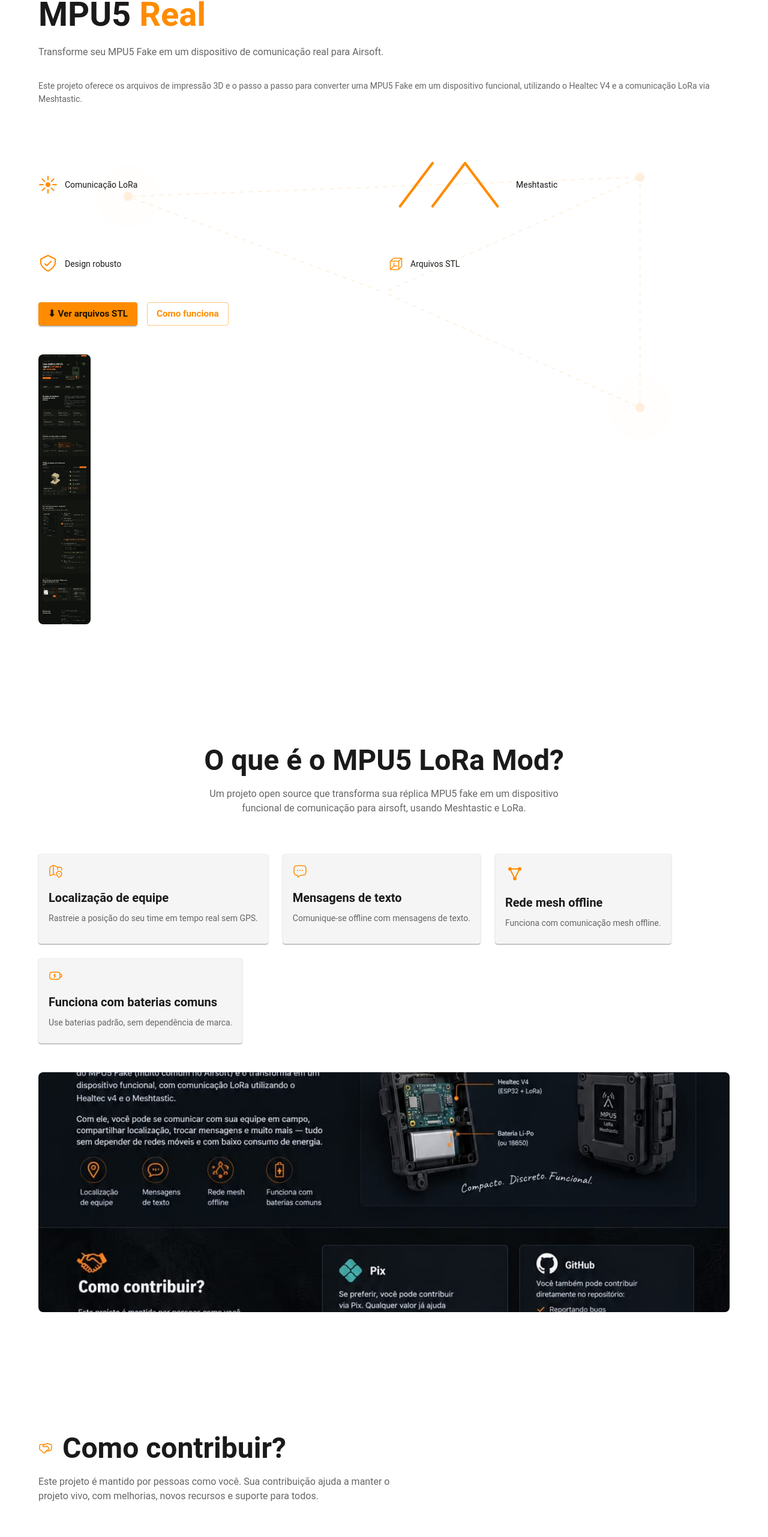
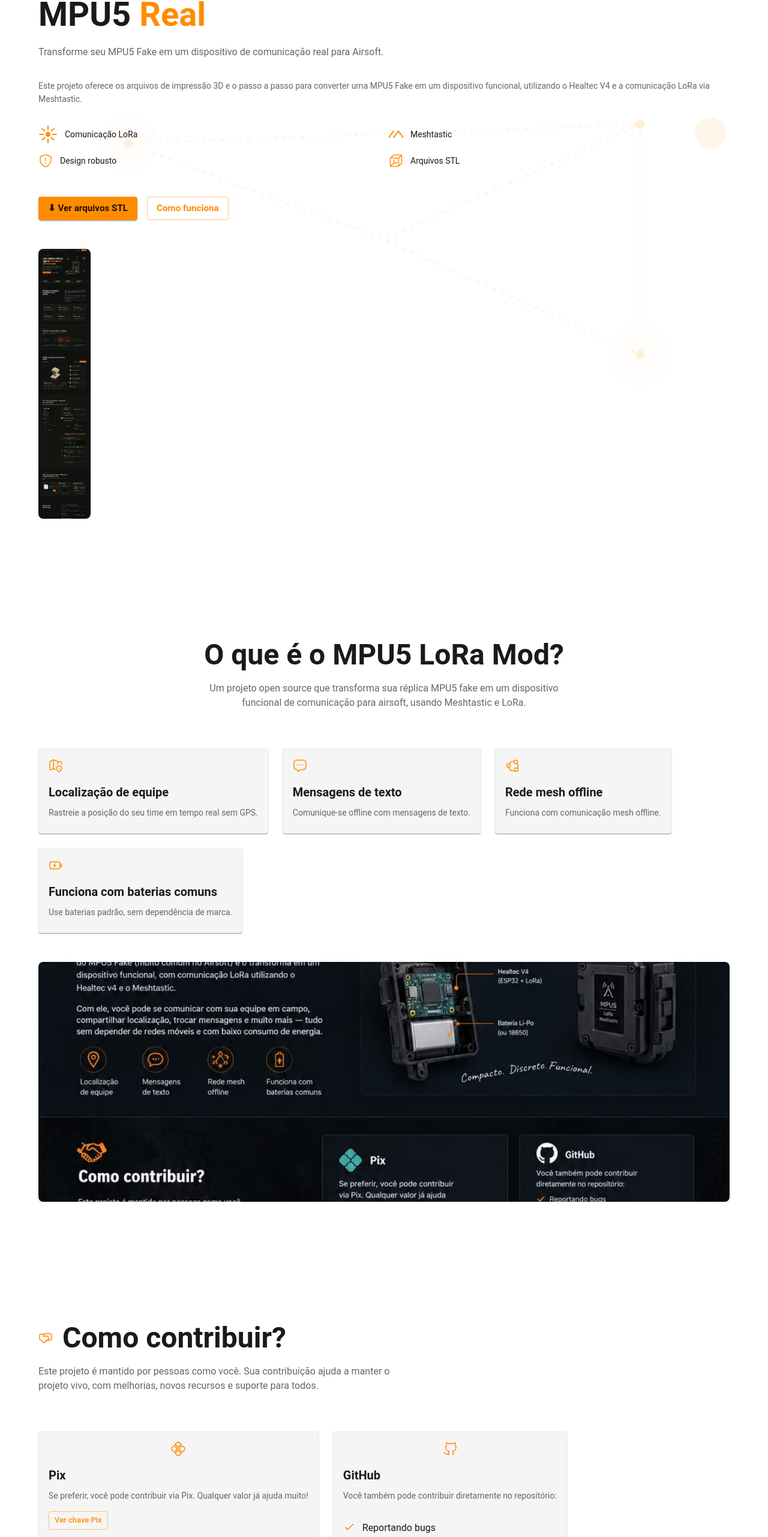
Before and after one commit to FernandoFranco/mpu5-lora-mod, a React (Vite) app: page / in a window 1280 px wide. Shown: the part 234-2797 px from the top of the page at 60% size. Built offline with nearby package versions, Linux system fonts and the light colour scheme.

Commit message:
refactor: update SVG icons for consistency and improved styling

```diff
--- a/src/icons/Meshtastic.jsx
+++ b/src/icons/Meshtastic.jsx
@@ -2,18 +2,17 @@
   return (
     <svg
       xmlns="http://www.w3.org/2000/svg"
-      width="200"
-      height="200"
-      viewBox="0 0 48 48"
-      fill="currentColor"
+      viewBox="2.25 7.667 19.5 8.667"
+      width="24"
+      height="24"
+      color="currentColor"
+      fill="none"
+      stroke="currentColor"
+      stroke-width="1.5"
+      stroke-linecap="round"
+      stroke-linejoin="round"
     >
-      <path
-        fill="none"
-        stroke="currentColor"
-        stroke-linecap="round"
-        stroke-linejoin="round"
-        d="m4.5 32.667l13-17.334m26 17.334l-13-17.334l-13 17.334"
-      ></path>
+      <path d="m2.25 16.334l6.5-8.667m13 8.667l-6.5-8.667l-6.5 8.667"/>
     </svg>
   );
 }
--- a/src/icons/Network.jsx
+++ b/src/icons/Network.jsx
@@ -1,12 +1,19 @@
 export default function NetworkIcon() {
   return (
-    <svg width="32" height="32" viewBox="0 0 32 32" fill="none" xmlns="http://www.w3.org/2000/svg">
-      <circle cx="8" cy="8" r="3" fill="currentColor"/>
-      <circle cx="24" cy="8" r="3" fill="currentColor"/>
-      <circle cx="16" cy="24" r="3" fill="currentColor"/>
-      <line x1="8" y1="8" x2="24" y2="8" stroke="currentColor" strokeWidth="2"/>
-      <line x1="8" y1="8" x2="16" y2="24" stroke="currentColor" strokeWidth="2"/>
-      <line x1="24" y1="8" x2="16" y2="24" stroke="currentColor" strokeWidth="2"/>
+    <svg
+      xmlns="http://www.w3.org/2000/svg"
+      viewBox="0 0 24 24"
+      width="24"
+      height="24"
+      color="currentColor"
+      fill="none"
+      stroke="currentColor"
+      stroke-width="1.5"
+    >
+      <path d="M20.5 5.5C20.5 7.15685 19.1569 8.5 17.5 8.5C15.8431 8.5 14.5 7.15685 14.5 5.5C14.5 3.84315 15.8431 2.5 17.5 2.5C19.1569 2.5 20.5 3.84315 20.5 5.5Z"></path>
+      <path d="M8.5 11.5C8.5 13.1569 7.15685 14.5 5.5 14.5C3.84315 14.5 2.5 13.1569 2.5 11.5C2.5 9.84315 3.84315 8.5 5.5 8.5C7.15685 8.5 8.5 9.84315 8.5 11.5Z"></path>
+      <path d="M21.5 18.5C21.5 20.1569 20.1569 21.5 18.5 21.5C16.8431 21.5 15.5 20.1569 15.5 18.5C15.5 16.8431 16.8431 15.5 18.5 15.5C20.1569 15.5 21.5 16.8431 21.5 18.5Z"></path>
+      <path d="M14.5348 4.58109C14.1554 4.52765 13.7677 4.5 13.3733 4.5C10.2974 4.5 7.62058 6.18227 6.24054 8.66317M19.7131 7.49453C20.8311 8.86497 21.5 10.6056 21.5 12.5C21.5 13.8758 21.1472 15.1705 20.5258 16.3012M15.8816 20.1117C15.0917 20.3638 14.2486 20.5 13.3733 20.5C9.58287 20.5 6.39853 17.9454 5.5 14.4898"></path>
     </svg>
-  )
+  );
 }
--- a/src/icons/Pix.jsx
+++ b/src/icons/Pix.jsx
@@ -1,8 +1,21 @@
 export default function PixIcon() {
   return (
-    <svg width="32" height="32" viewBox="0 0 32 32" fill="none" xmlns="http://www.w3.org/2000/svg">
-      <rect x="4" y="4" width="24" height="24" rx="4" stroke="currentColor" strokeWidth="2" fill="none"/>
-      <path d="M10 16L14 20L22 12" stroke="currentColor" strokeWidth="2" strokeLinecap="round" strokeLinejoin="round"/>
+    <svg
+      xmlns="http://www.w3.org/2000/svg"
+      viewBox="0 0 512 512"
+      width="24"
+      height="24"
+      color="currentColor"
+      fill="none"
+      stroke="currentColor"
+      stroke-width="1.5"
+      stroke-linecap="round"
+    >
+      <defs />
+      <g fill="currentColor" fill-rule="evenodd">
+        <path d="M393.072 391.897c-20.082 0-38.969-7.81-53.176-22.02l-77.069-77.067c-5.375-5.375-14.773-5.395-20.17 0l-76.784 76.786c-14.209 14.207-33.095 22.019-53.179 22.019h-9.247l97.521 97.52c30.375 30.375 79.614 30.375 109.988 0l97.239-97.238h-15.123zm-105.049 74.327c-8.55 8.53-19.93 13.25-32.05 13.25h-.02c-12.12 0-23.522-4.721-32.05-13.25l-56.855-56.855c7.875-4.613 15.165-10.248 21.758-16.84l63.948-63.948 64.23 64.23c7.637 7.66 16.188 14.013 25.478 18.952l-54.439 54.46zM310.958 22.78c-30.374-30.374-79.613-30.374-109.988 0l-97.52 97.52h9.247c20.082 0 38.97 7.834 53.178 22.02l76.784 76.785c5.57 5.592 14.622 5.57 20.17 0l77.069-77.068c14.207-14.187 33.094-22.02 53.176-22.02h15.123l-97.239-97.237zm6.028 96.346l-64.23 64.23-63.97-63.97c-6.593-6.592-13.86-12.206-21.736-16.818l56.853-56.877c17.69-17.645 46.476-17.668 64.121 0l54.44 54.461c-9.292 4.961-17.842 11.315-25.479 18.974h.001z" />
+        <path d="M489.149 200.97l-58.379-58.377h-37.706c-13.838 0-27.394 5.635-37.185 15.426l-77.068 77.069c-7.202 7.18-16.623 10.77-26.067 10.77-9.443 0-18.885-3.59-26.066-10.77l-76.785-76.785c-9.792-9.814-23.346-15.427-37.207-15.427h-31.81L22.78 200.97c-30.374 30.375-30.374 79.614 0 109.988l58.095 58.074 31.81.021c13.86 0 27.416-5.635 37.208-15.426l76.784-76.764c13.925-13.947 38.208-13.924 52.133-.02l77.068 77.066c9.791 9.792 23.346 15.405 37.185 15.405h37.706l58.379-58.356c30.374-30.374 30.374-79.613 0-109.988zm-362.19 129.724c-3.763 3.786-8.942 5.917-14.273 5.917H94.302l-48.59-48.564c-17.689-17.69-17.689-46.476 0-64.143L94.3 175.296h18.385c5.331 0 10.51 2.154 14.295 5.918l74.74 74.74-74.761 74.74zm339.257-42.647l-48.848 48.87h-24.305c-5.309 0-10.508-2.155-14.251-5.92l-75.023-75.043 75.023-75.023c3.743-3.764 8.942-5.918 14.252-5.918h24.304l48.847 48.891c8.573 8.551 13.273 19.93 13.273 32.05 0 12.141-4.7 23.52-13.273 32.093z" />
+      </g>
     </svg>
-  )
+  );
 }
--- a/src/icons/Shield.jsx
+++ b/src/icons/Shield.jsx
@@ -1,8 +1,22 @@
 export default function ShieldIcon() {
   return (
-    <svg width="32" height="32" viewBox="0 0 32 32" fill="none" xmlns="http://www.w3.org/2000/svg">
-      <path d="M16 2L4 8V14C4 22 16 28 16 28C16 28 28 22 28 14V8L16 2Z" stroke="currentColor" strokeWidth="2" strokeLinecap="round" strokeLinejoin="round" fill="none"/>
-      <path d="M11 16L14 19L21 12" stroke="currentColor" strokeWidth="2" strokeLinecap="round" strokeLinejoin="round"/>
+    <svg
+      xmlns="http://www.w3.org/2000/svg"
+      viewBox="0 0 24 24"
+      width="24"
+      height="24"
+      color="currentColor"
+      fill="none"
+      stroke="currentColor"
+      stroke-width="1.5"
+      stroke-linecap="round"
+    >
+      <path d="M11.9922 8L11.9922 12" stroke-linejoin="round"></path>
+      <path
+        d="M12.1172 15.75L11.9922 15.75M12.2422 15.75C12.2422 15.8881 12.1303 16 11.9922 16C11.8541 16 11.7422 15.8881 11.7422 15.75C11.7422 15.6119 11.8541 15.5 11.9922 15.5C12.1303 15.5 12.2422 15.6119 12.2422 15.75Z"
+        stroke-linejoin="round"
+      ></path>
+      <path d="M20.9922 11.1835V8.28041C20.9922 6.64041 20.9922 5.82041 20.5881 5.28541C20.184 4.75042 19.2703 4.49068 17.4429 3.97122C16.1944 3.61632 15.0938 3.18875 14.2145 2.79841C13.0156 2.26622 12.4161 2.00012 11.9922 2.00012C11.5682 2.00012 10.9688 2.26622 9.7699 2.79841C8.89057 3.18875 7.79002 3.61632 6.54152 3.97122C4.71411 4.49068 3.80041 4.75042 3.3963 5.28541C2.99219 5.82041 2.99219 6.64041 2.99219 8.28041V11.1835C2.99219 16.8086 8.05496 20.1836 10.5861 21.5195C11.1932 21.8399 11.4968 22.0001 11.9922 22.0001C12.4876 22.0001 12.7911 21.8399 13.3982 21.5195C15.9294 20.1836 20.9922 16.8086 20.9922 11.1835Z"></path>
     </svg>
-  )
+  );
 }
```
